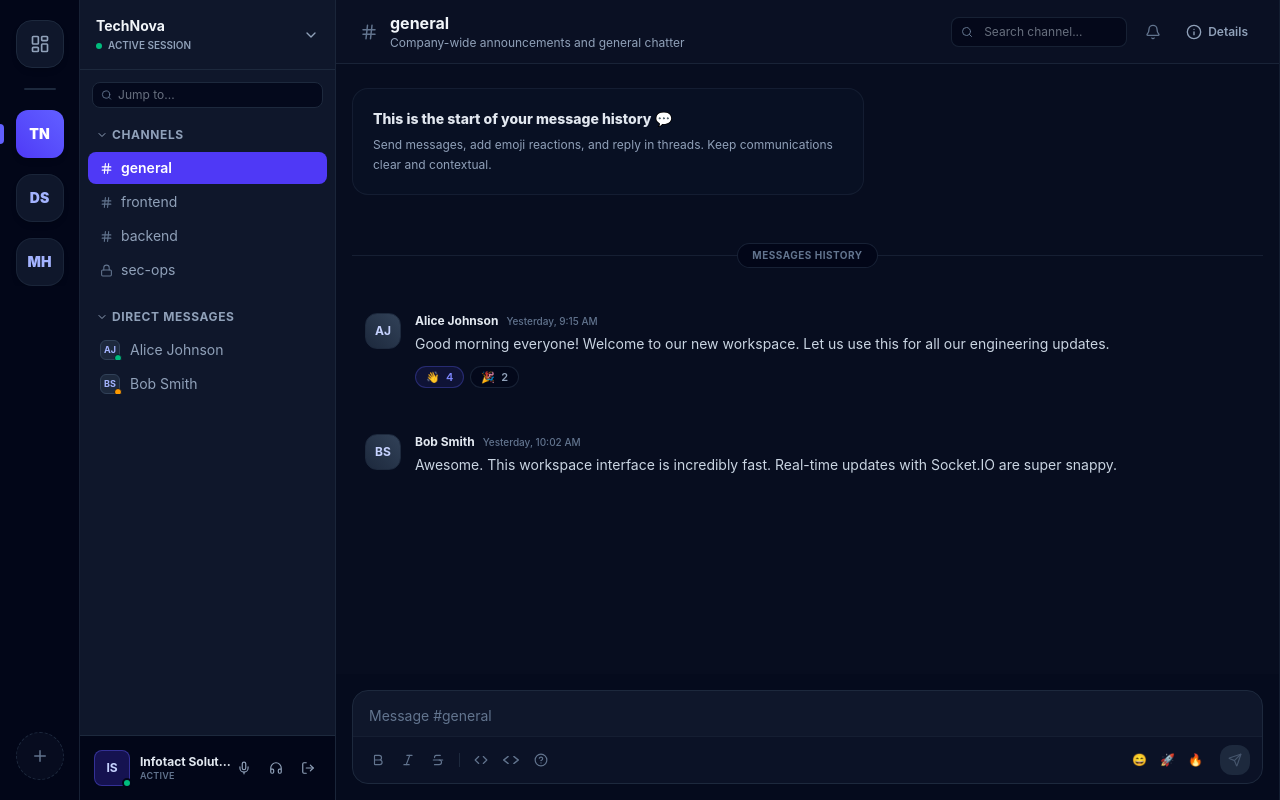
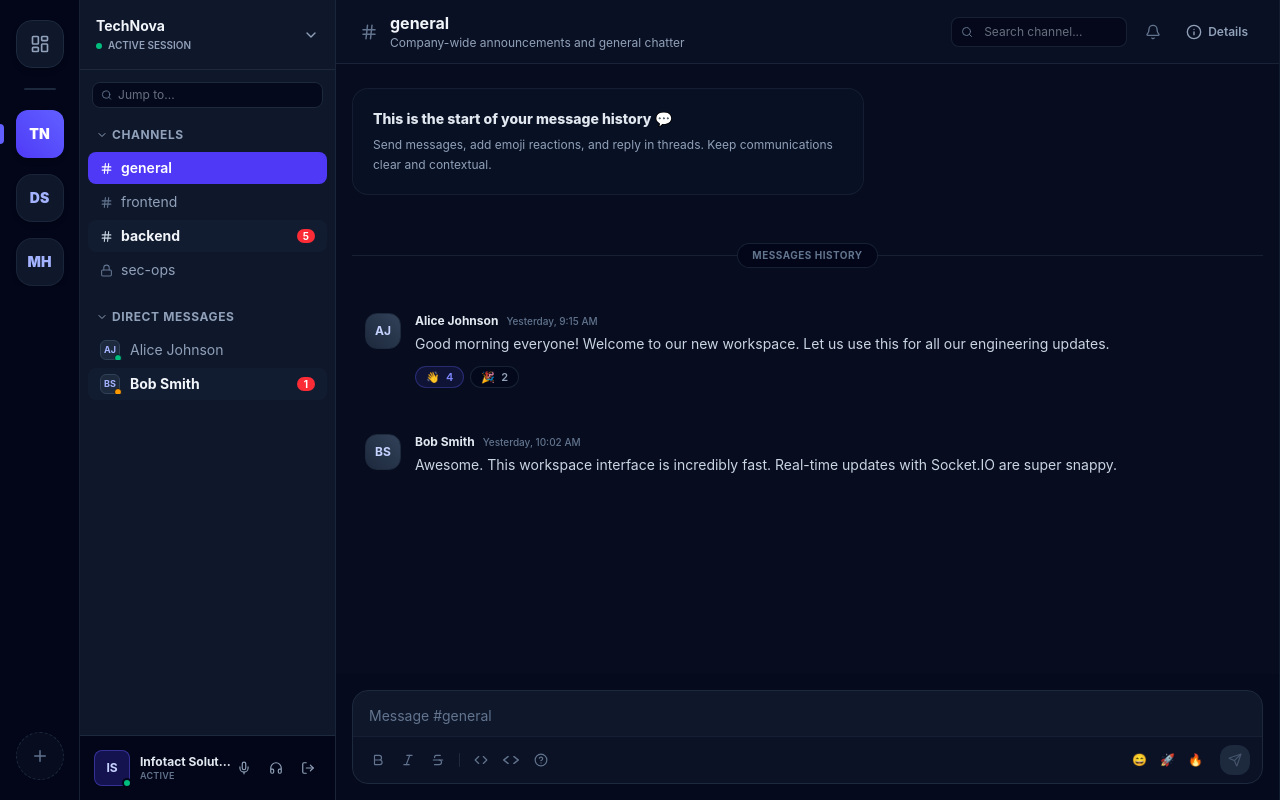
Before and after one commit to rajsharma266/infotact-mern-project, a React (Vite) app in the folder client/: page / in a window 1280 px wide. Both pictures are taken after a click on the element 182 px from the left and 545 px from the top of the page. Built offline with nearby package versions, Linux system fonts and the light colour scheme.

Commit message:
updated the channel with unread message count features

```diff
--- a/client/src/App.tsx
+++ b/client/src/App.tsx
@@ -1,4 +1,4 @@
-import { useState, useEffect } from 'react';
+import { useState, useEffect, useRef } from 'react';
 import Dashboard from './pages/Dashboard';
 import Workspace from './pages/Workspace';
 import { mockWorkspaces, mockChannels, mockMessages, mockUsers, currentUser } from './data/mockData';
@@ -13,8 +13,28 @@ function App() {
   const [messages, setMessages] = useState<Message[]>(mockMessages);
   const [users, setUsers] = useState<User[]>(mockUsers);
   const [typing, setTyping] = useState<string[]>([]);
+  const [unreadCounts, setUnreadCounts] = useState<Record<string, number>>({
+    'ch-tn-general': 2,
+    'ch-tn-backend': 5,
+    'dm-tn-bob': 1,
+  });
   const [pendingInviteId, setPendingInviteId] = useState<string | null>(null);
   const [guestName, setGuestName] = useState<string>('');
+
+  const activeChannelIdRef = useRef(activeChannelId);
+
+  useEffect(() => {
+    activeChannelIdRef.current = activeChannelId;
+    if (activeChannelId) {
+      setUnreadCounts(prev => {
+        if (!prev[activeChannelId]) return prev;
+        return {
+          ...prev,
+          [activeChannelId]: 0,
+        };
+      });
+    }
+  }, [activeChannelId]);
 
   // Parse invite query parameters on startup
   useEffect(() => {
@@ -233,6 +253,13 @@ function App() {
               reactions: []
             };
             setMessages(prev => [...prev, replyMsg]);
+
+            if (activeChannelIdRef.current !== replyMsg.channelId) {
+              setUnreadCounts(prev => ({
+                ...prev,
+                [replyMsg.channelId]: (prev[replyMsg.channelId] || 0) + 1,
+              }));
+            }
           }, 2000);
         }, 800);
       }
@@ -422,6 +449,7 @@ function App() {
           currentUser={currentUser}
           typingUsers={typing}
           onGoToDashboard={() => setCurrentView('dashboard')}
+          unreadCounts={unreadCounts}
         />
       )}
     </div>
--- a/client/src/components/Workspace/ChannelList.tsx
+++ b/client/src/components/Workspace/ChannelList.tsx
@@ -10,6 +10,7 @@ interface ChannelListProps {
   onCreateDM: (recipientId: string) => void;
   users: User[];
   currentUser: User;
+  unreadCounts?: Record<string, number>;
 }
 
 function ChannelList({
@@ -20,6 +21,7 @@ function ChannelList({
   onCreateDM,
   users,
   currentUser,
+  unreadCounts,
 }: ChannelListProps) {
   const [channelsCollapsed, setChannelsCollapsed] = useState(false);
   const [dmsCollapsed, setDmsCollapsed] = useState(false);
@@ -80,6 +82,7 @@ function ChannelList({
           <div className="flex flex-col mt-0.5 space-y-0.5">
             {textChannels.map(channel => {
               const isActive = channel.id === activeChannelId;
+              const unreadCount = unreadCounts?.[channel.id] || 0;
               return (
                 <div
                   key={channel.id}
@@ -87,17 +90,25 @@ function ChannelList({
                   className={`flex items-center justify-between px-3 py-1.5 rounded-lg cursor-pointer transition-all duration-150 ${
                     isActive
                       ? 'bg-indigo-600 text-white font-semibold'
-                      : 'text-slate-400 hover:bg-slate-800/60 hover:text-slate-200'
+                      : unreadCount > 0
+                        ? 'text-slate-100 font-bold bg-slate-800/30'
+                        : 'text-slate-400 hover:bg-slate-800/60 hover:text-slate-200'
                   }`}
                 >
                   <div className="flex items-center gap-2 truncate min-w-0">
                     {channel.isPrivate ? (
-                      <Lock size={13} className={isActive ? 'text-white' : 'text-slate-500'} />
+                      <Lock size={13} className={isActive ? 'text-white' : unreadCount > 0 ? 'text-slate-300' : 'text-slate-500'} />
                     ) : (
-                      <Hash size={13} className={isActive ? 'text-white' : 'text-slate-500'} />
+                      <Hash size={13} className={isActive ? 'text-white' : unreadCount > 0 ? 'text-slate-300' : 'text-slate-500'} />
                     )}
                     <span className="text-sm truncate">{channel.name}</span>
                   </div>
+
+                  {unreadCount > 0 && !isActive && (
+                    <span className="flex-shrink-0 ml-2 px-1.5 py-0.5 text-[10px] font-bold bg-red-500 text-white rounded-full min-w-[18px] text-center leading-none">
+                      {unreadCount}
+                    </span>
+                  )}
                 </div>
               );
             })}
@@ -136,6 +147,7 @@ function ChannelList({
               const isActive = dm.id === activeChannelId;
               const recipient = users.find(u => u.id === dm.recipientId);
               if (!recipient) return null;
+              const unreadCount = unreadCounts?.[dm.id] || 0;
 
               // Status color helper
               const statusColors = {
@@ -148,13 +160,15 @@ function ChannelList({
                 <div
                   key={dm.id}
                   onClick={() => onSelectChannel(dm.id)}
-                  className={`flex items-center px-3 py-1.5 rounded-lg cursor-pointer transition-all duration-150 ${
+                  className={`flex items-center justify-between px-3 py-1.5 rounded-lg cursor-pointer transition-all duration-150 ${
                     isActive
                       ? 'bg-indigo-600 text-white font-semibold'
-                      : 'text-slate-400 hover:bg-slate-800/60 hover:text-slate-200'
+                      : unreadCount > 0
+                        ? 'text-slate-100 font-bold bg-slate-800/30'
+                        : 'text-slate-400 hover:bg-slate-800/60 hover:text-slate-200'
                   }`}
                 >
-                  <div className="flex items-center gap-2.5 truncate min-w-0 w-full">
+                  <div className="flex items-center gap-2.5 truncate min-w-0">
                     {/* DM Avatar with status badge */}
                     <div className="relative flex-shrink-0">
                       <div className={`w-5 h-5 rounded-md text-[9px] font-bold flex items-center justify-center border ${
@@ -171,6 +185,12 @@ function ChannelList({
 
                     <span className="text-sm truncate">{recipient.name}</span>
                   </div>
+
+                  {unreadCount > 0 && !isActive && (
+                    <span className="flex-shrink-0 ml-2 px-1.5 py-0.5 text-[10px] font-bold bg-red-500 text-white rounded-full min-w-[18px] text-center leading-none">
+                      {unreadCount}
+                    </span>
+                  )}
                 </div>
               );
             })}
--- a/client/src/components/Workspace/ChannelPanel.tsx
+++ b/client/src/components/Workspace/ChannelPanel.tsx
@@ -14,6 +14,7 @@ interface ChannelPanelProps {
   users: User[];
   currentUser: User;
   onGoToDashboard: () => void;
+  unreadCounts?: Record<string, number>;
 }
 
 function ChannelPanel({
@@ -27,6 +28,7 @@ function ChannelPanel({
   users,
   currentUser,
   onGoToDashboard,
+  unreadCounts,
 }: ChannelPanelProps) {
   const [micActive, setMicActive] = useState<boolean>(true);
   const [soundActive, setSoundActive] = useState<boolean>(true);
@@ -105,6 +107,7 @@ function ChannelPanel({
           onCreateDM={onCreateDM}
           users={users}
           currentUser={currentUser}
+          unreadCounts={unreadCounts}
         />
       </div>
 
--- a/client/src/pages/Workspace.tsx
+++ b/client/src/pages/Workspace.tsx
@@ -21,6 +21,7 @@ interface WorkspaceProps {
   currentUser: User;
   typingUsers: string[];
   onGoToDashboard: () => void;
+  unreadCounts?: Record<string, number>;
 }
 
 function Workspace({
@@ -39,6 +40,7 @@ function Workspace({
   currentUser,
   typingUsers,
   onGoToDashboard,
+  unreadCounts,
 }: WorkspaceProps) {
   const [showMembersPanel, setShowMembersPanel] = useState<boolean>(false);
   const [mobileSidebarOpen, setMobileSidebarOpen] = useState<boolean>(false);
@@ -76,6 +78,7 @@ function Workspace({
           users={workspaceMembers}
           currentUser={currentUser}
           onGoToDashboard={onGoToDashboard}
+          unreadCounts={unreadCounts}
         />
       </div>
 
@@ -106,6 +109,7 @@ function Workspace({
               users={workspaceMembers}
               currentUser={currentUser}
               onGoToDashboard={onGoToDashboard}
+              unreadCounts={unreadCounts}
             />
           </div>
           {/* Backdrop click to close */}
```
